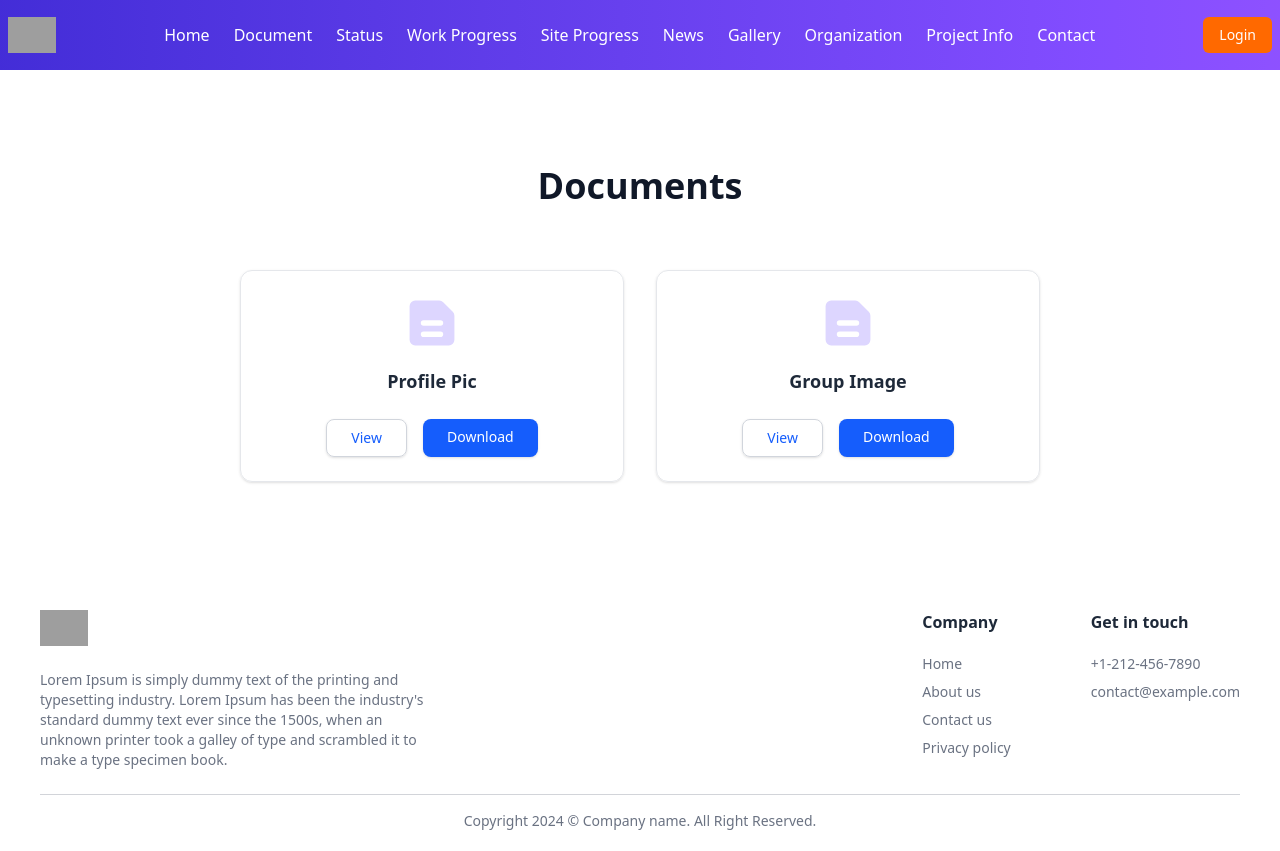
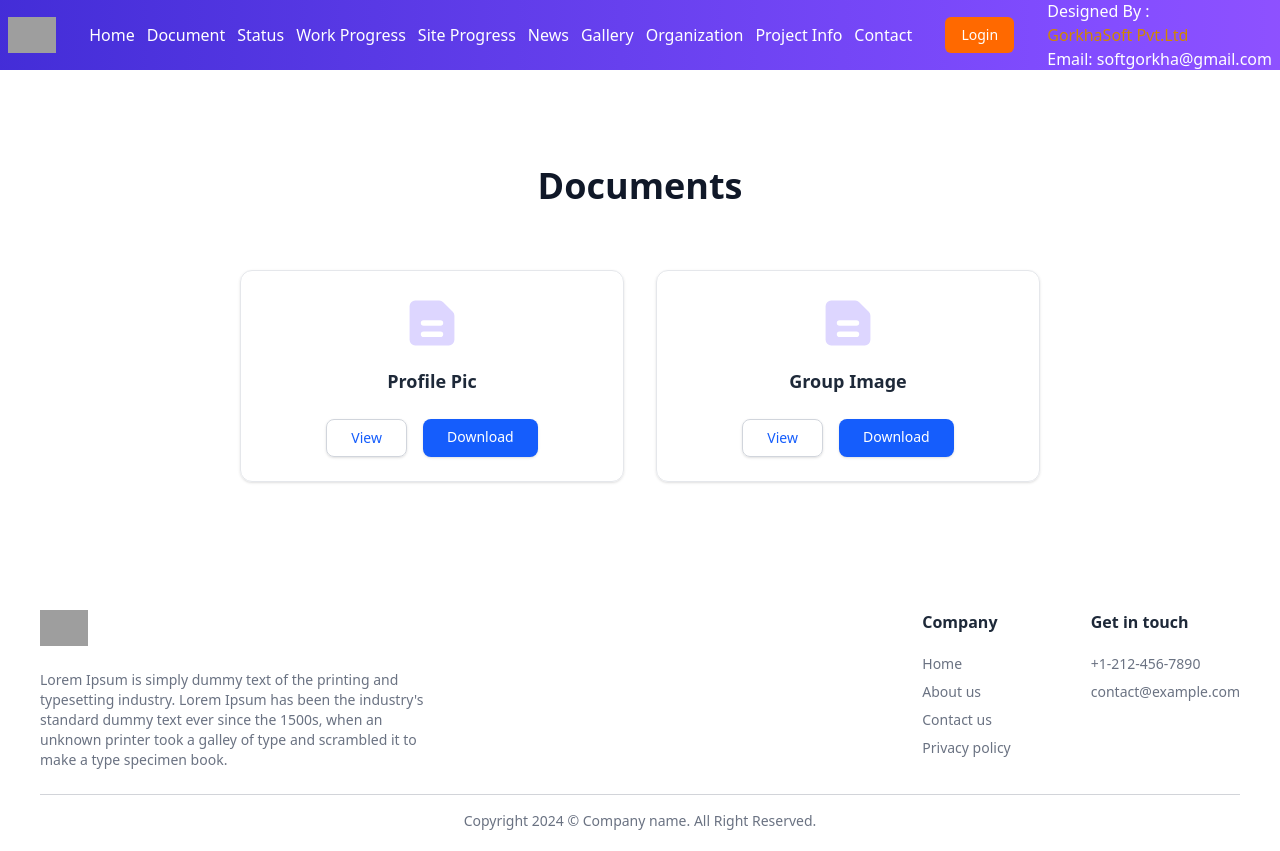
Before and after one commit to niraj907/gorkhaflowenergy, a Django app: page /documents/ in a window 1280 px wide. Run offline with Django 5.2, Linux system fonts and the light colour scheme; data comes from the database, SQL or seed files in the repository; some libraries are stand-ins or nearby versions; grey boxes are pictures that could not be loaded.

Commit message:
`Updated settings.py, theme/css/dist/styles.css, theme/templates/base.html, theme/templates/gallery.html, theme/templates/hero.html with various changes`

```diff
--- a/Gorkhaflowenergy/settings.py
+++ b/Gorkhaflowenergy/settings.py
@@ -25,7 +25,7 @@ SECRET_KEY = 'django-insecure-0k_sf34a^z(k@aqzjiwqi=nk+9j(ixfk6qmvgl2qu#yw$8ckd7
 # SECURITY WARNING: don't run with debug turned on in production!
 DEBUG = True
 
-ALLOWED_HOSTS = [ 'localhost', '192.168.17.142', '192.168.17.142:8000', '127.0.0.1' 'localhost', '192.168.18.18', '192.168.18.18:8000', '127.0.0.1']
+ALLOWED_HOSTS = [ 'localhost', '192.168.17.140', '192.168.17.140:8000', '127.0.0.1' 'localhost', '192.168.18.18', '192.168.18.18:8000', '127.0.0.1']
 
 
 
--- a/theme/static/css/dist/styles.css
+++ b/theme/static/css/dist/styles.css
@@ -8,13 +8,19 @@
     --font-serif: ui-serif, Georgia, Cambria, "Times New Roman", Times, serif;
     --font-mono: ui-monospace, SFMono-Regular, Menlo, Monaco, Consolas, "Liberation Mono",
       "Courier New", monospace;
-    --color-red-500: oklch(63.7% 0.237 25.331);
+    --color-red-600: oklch(57.7% 0.245 27.325);
     --color-orange-500: oklch(70.5% 0.213 47.604);
     --color-orange-600: oklch(64.6% 0.222 41.116);
+    --color-amber-300: oklch(87.9% 0.169 91.605);
+    --color-amber-400: oklch(82.8% 0.189 84.429);
+    --color-amber-600: oklch(66.6% 0.179 58.318);
     --color-yellow-600: oklch(68.1% 0.162 75.834);
+    --color-green-600: oklch(62.7% 0.194 149.214);
+    --color-sky-300: oklch(82.8% 0.111 230.318);
     --color-blue-600: oklch(54.6% 0.245 262.881);
     --color-blue-700: oklch(48.8% 0.243 264.376);
     --color-blue-900: oklch(37.9% 0.146 265.522);
+    --color-indigo-300: oklch(78.5% 0.115 274.713);
     --color-indigo-400: oklch(67.3% 0.182 276.935);
     --color-indigo-500: oklch(58.5% 0.233 277.117);
     --color-indigo-600: oklch(51.1% 0.262 276.966);
@@ -51,6 +57,8 @@
     --text-lg--line-height: calc(1.75 / 1.125);
     --text-xl: 1.25rem;
     --text-xl--line-height: calc(1.75 / 1.25);
+    --text-2xl: 1.5rem;
+    --text-2xl--line-height: calc(2 / 1.5);
     --text-3xl: 1.875rem;
     --text-3xl--line-height: calc(2.25 / 1.875);
     --text-4xl: 2.25rem;
@@ -68,6 +76,7 @@
     --radius-lg: 0.5rem;
     --radius-xl: 0.75rem;
     --radius-2xl: 1rem;
+    --blur-sm: 8px;
     --default-transition-duration: 150ms;
     --default-transition-timing-function: cubic-bezier(0.4, 0, 0.2, 1);
     --default-font-family: var(--font-sans);
@@ -1355,6 +1500,42 @@
   syntax: "*";
   inherits: false;
   initial-value: 0 0 #0000;
+}
+@property --tw-backdrop-blur {
+  syntax: "*";
+  inherits: false;
+}
+@property --tw-backdrop-brightness {
+  syntax: "*";
+  inherits: false;
+}
+@property --tw-backdrop-contrast {
+  syntax: "*";
+  inherits: false;
+}
+@property --tw-backdrop-grayscale {
+  syntax: "*";
+  inherits: false;
+}
+@property --tw-backdrop-hue-rotate {
+  syntax: "*";
+  inherits: false;
+}
+@property --tw-backdrop-invert {
+  syntax: "*";
+  inherits: false;
+}
+@property --tw-backdrop-opacity {
+  syntax: "*";
+  inherits: false;
+}
+@property --tw-backdrop-saturate {
+  syntax: "*";
+  inherits: false;
+}
+@property --tw-backdrop-sepia {
+  syntax: "*";
+  inherits: false;
 }
 @property --tw-duration {
   syntax: "*";
@@ -1415,6 +1596,15 @@
       --tw-ring-offset-width: 0px;
       --tw-ring-offset-color: #fff;
       --tw-ring-offset-shadow: 0 0 #0000;
+      --tw-backdrop-blur: initial;
+      --tw-backdrop-brightness: initial;
+      --tw-backdrop-contrast: initial;
+      --tw-backdrop-grayscale: initial;
+      --tw-backdrop-hue-rotate: initial;
+      --tw-backdrop-invert: initial;
+      --tw-backdrop-opacity: initial;
+      --tw-backdrop-saturate: initial;
+      --tw-backdrop-sepia: initial;
       --tw-duration: initial;
       --tw-scale-x: 1;
       --tw-scale-y: 1;
--- a/theme/templates/base.html
+++ b/theme/templates/base.html
@@ -46,7 +46,7 @@
         <img class="h-9" src="https://raw.githubusercontent.com/prebuiltui/prebuiltui/main/assets/dummyLogo/dummyLogoWhite.svg" alt="Logo">
     </a>
 
-    <ul class="text-white md:flex hidden items-center gap-6 nav_header">
+    <ul class="text-white md:flex hidden items-center gap-3 nav_header">
      <li><a class="hover:text-white/70 transition" href="{% url 'index' %}">Home</a></li>
 
         <li><a class="hover:text-white/70 transition" href="{% url 'documents' %}">Document</a></li>
@@ -67,11 +67,11 @@
 </a>
 
 
-<!-- <div class="py-6 text-[1rem]">
+<div class="text-[1rem]">
 			  <h2 class="text-white">Designed By :</h2>
 			  <h2 class="text-yellow-600" >GorkhaSoft Pvt.Ltd</h2>
 			  <h2 class="text-white">Email: softgorkha@gmail.com</h2>
-			</div> -->
+			</div>
 
     <button aria-label="menu-btn" type="button" class="menu-btn inline-block md:hidden active:scale-90 transition">
         <svg xmlns="http://www.w3.org/2000/svg" width="30" height="30" viewBox="0 0 30 30" fill="#fff">
--- a/theme/templates/gallery.html
+++ b/theme/templates/gallery.html
@@ -6,7 +6,7 @@
 {% endblock title %}
 
 {% block content %}
-<section class="pt-28 pb-12">
+<section class="pt-24 pb-12">
   <div class="mx-auto max-w-7xl px-4 sm:px-6 lg:px-8">
     <div id="gallery" class="grid grid-cols-2 md:grid-cols-3 gap-4"></div>
 
```
Also changed, not shown: other parts of theme/static/css/dist/styles.css (+149 -13 lines), theme/templates/hero.html (+25 -7 lines).
